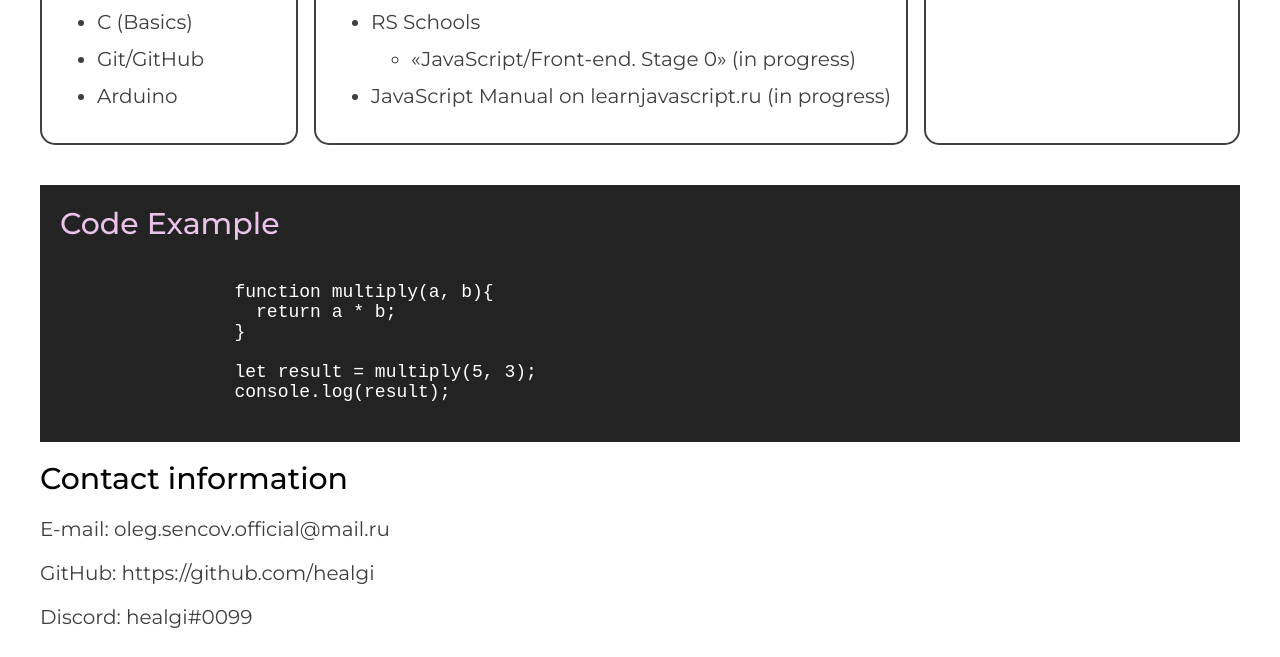
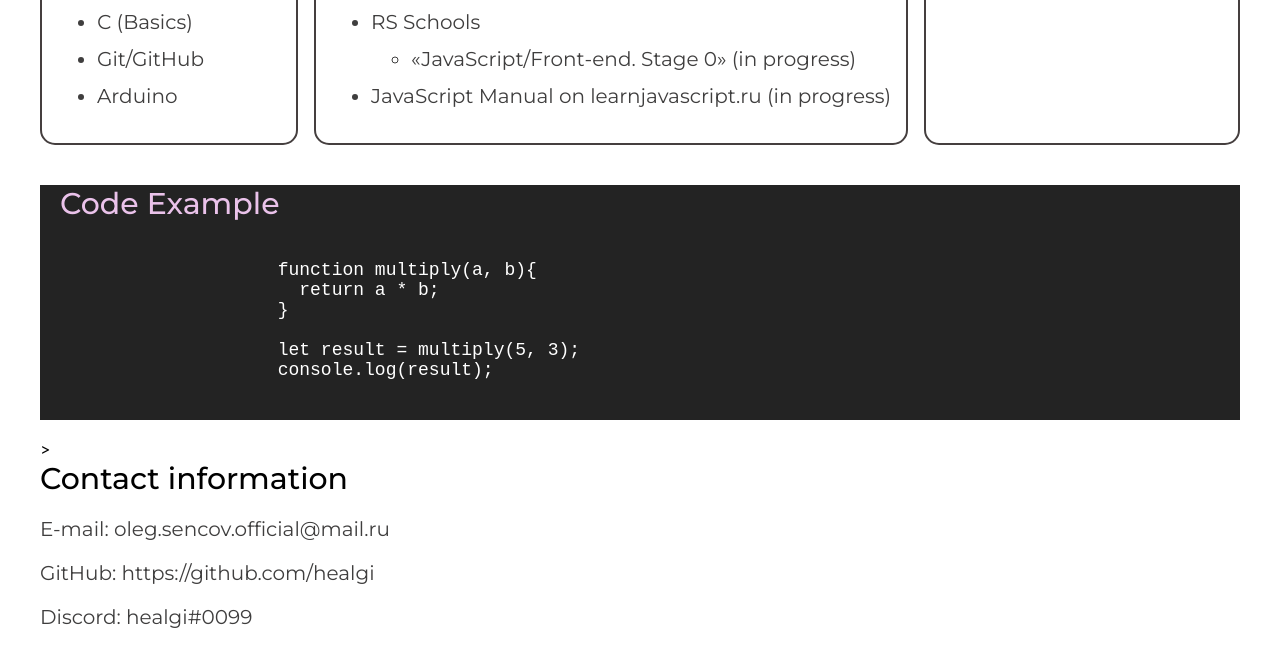
Before and after one commit to healgi/rsschool-cv, a plain HTML site: page index.html in a window 1280 px wide. Shown: the part 1122-1779 px from the top of the page. Drawn offline with Linux system fonts and the light colour scheme.

Commit message:
update: change index.html

```diff
--- a/index.html
+++ b/index.html
@@ -115,8 +115,9 @@
                 </div>
             </div>  <!-- main__info -->
 
-            <pre class="main__pre">
+             <div class="main__pre">
                 <h2>Code Example</h2>
+                <pre>
                     <code>
                       function multiply(a, b){
                         return a * b;
@@ -126,6 +127,7 @@
                       console.log(result);
                     </code>
                 </pre>
+            </div>>
 
             <div class="main__contact" id="contact">
 
```
Lines whose indentation alone changed are shown as unchanged.
